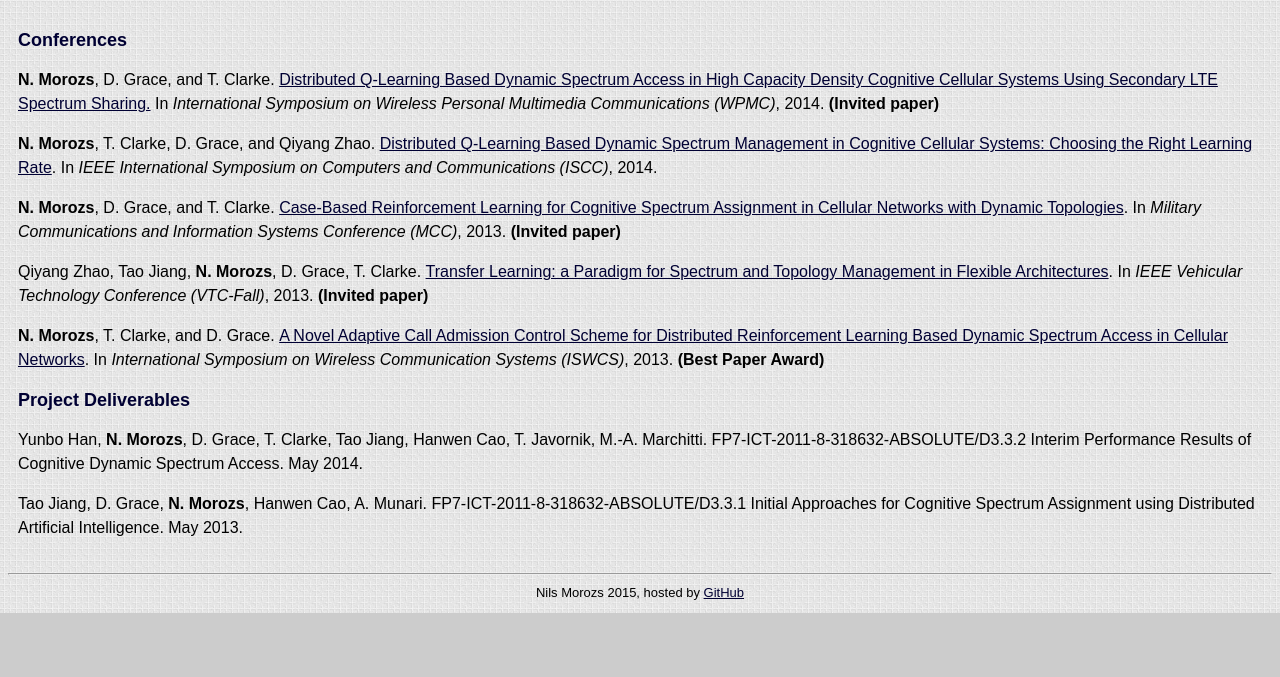
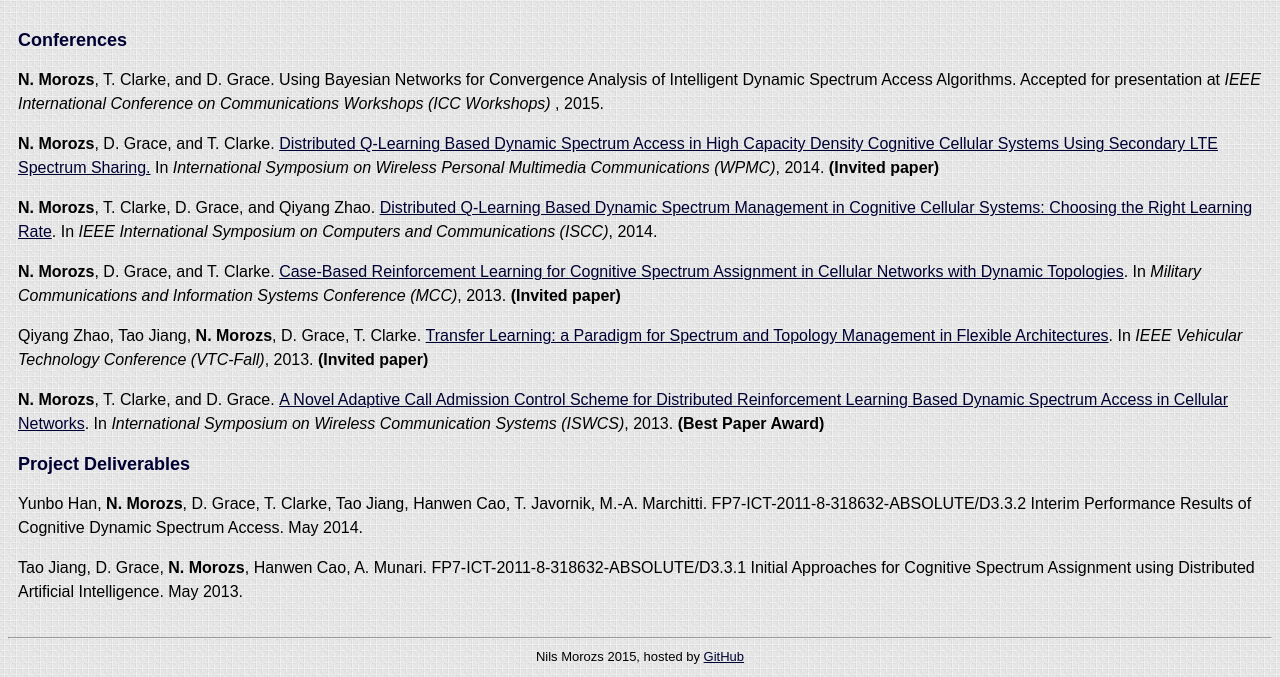
Before and after one commit to nilsmorozs/nilsmorozs.github.io, a plain HTML site: page publications.html in a window 1280 px wide. Shown: the part 192-869 px from the top of the page. Before the commit the page ends 805 px from the top, so only its background shows below. Drawn offline with Linux system fonts and the light colour scheme.

Commit message:
Added ICC publication

```diff
--- a/publications.html
+++ b/publications.html
@@ -41,6 +41,7 @@
 </div>
 <div class="MainPageArea">
 <h2>Conferences</h2>
+<p><b>N. Morozs</b>, T. Clarke, and D. Grace. Using Bayesian Networks for Convergence Analysis of Intelligent Dynamic Spectrum Access Algorithms. Accepted for presentation at <i> IEEE International Conference on Communications Workshops (ICC Workshops) </i>, 2015.</p>
       <p><b>N. Morozs</b>, D. Grace, and T. Clarke. <a href="papers/ccs_wpmc2014.pdf" target="_blank">Distributed Q-Learning Based Dynamic Spectrum
       Access in High Capacity Density Cognitive Cellular Systems Using Secondary LTE
       Spectrum Sharing.</a> In <i> International Symposium on Wireless Personal Multimedia
```
